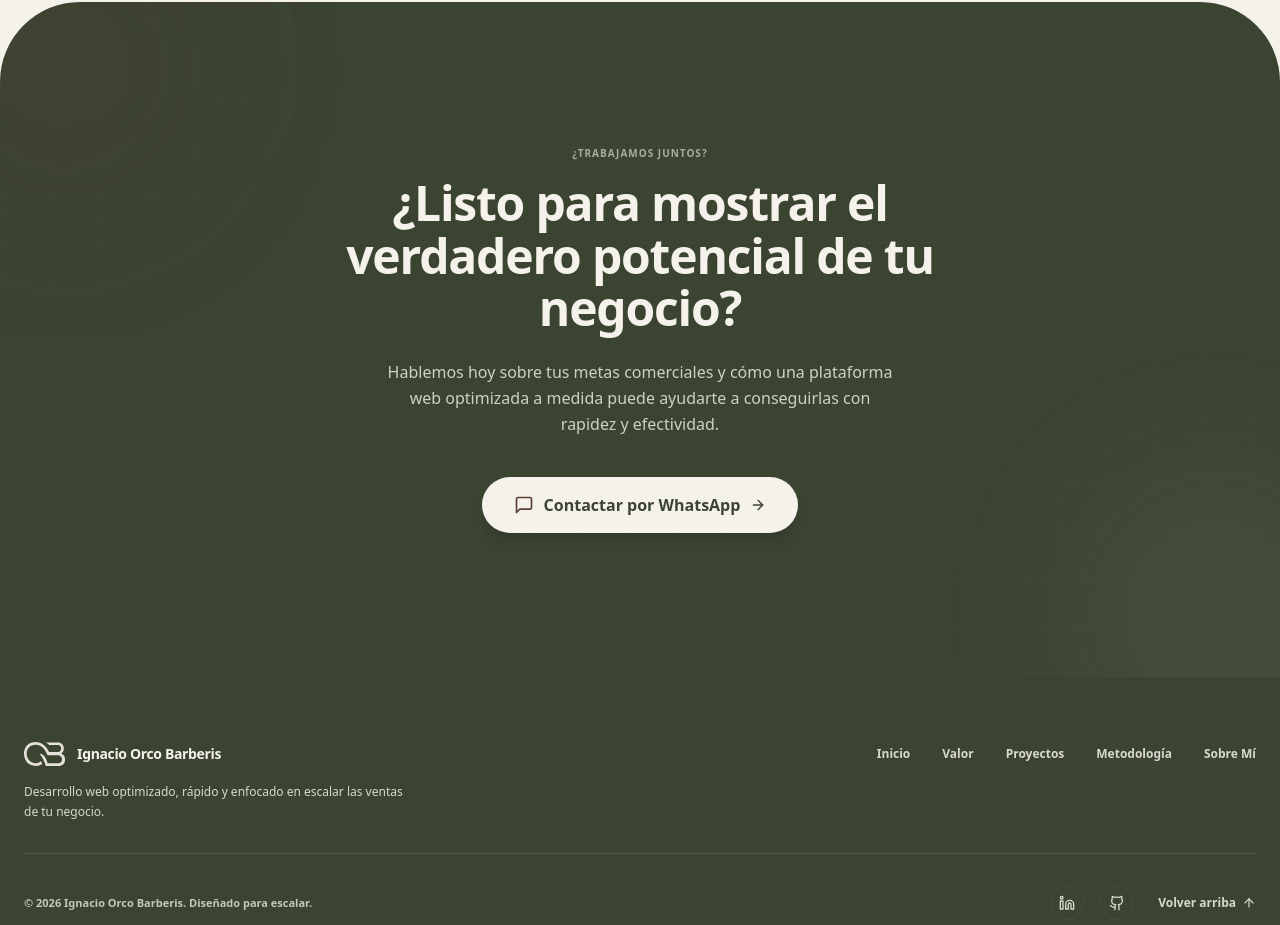
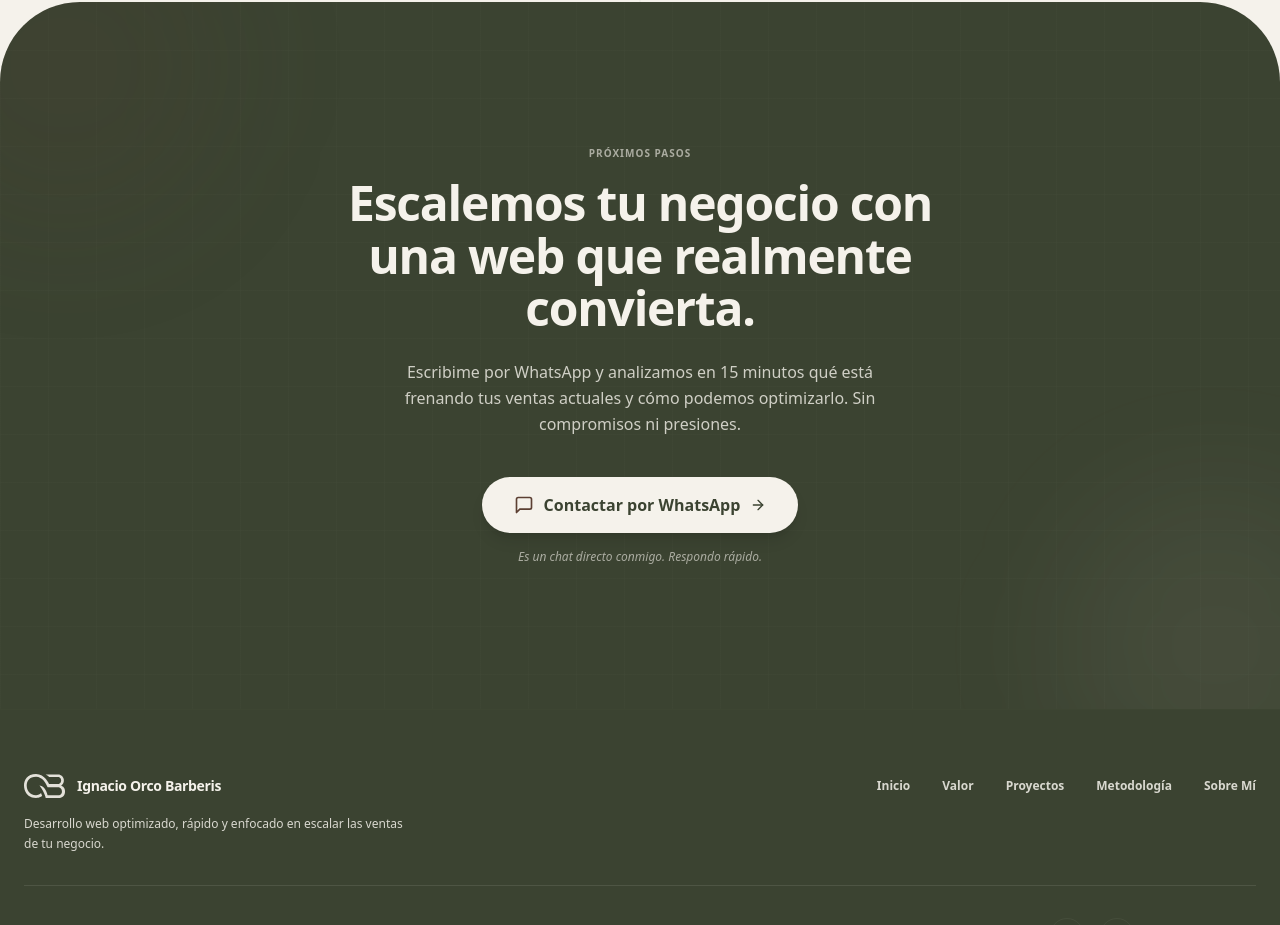
Before and after one commit to nachom1833/Orco-Barberis, a Next.js app: page / in a window 1280 px wide. Shown: the part 5554-6479 px from the top of the page. Built offline with nearby package versions, Linux system fonts and the light colour scheme.

Commit message:
feat: add CTA section component with animated conversion button

```diff
--- a/src/components/sections/CTA.tsx
+++ b/src/components/sections/CTA.tsx
@@ -25,13 +25,13 @@ export default function CTA() {
           className="max-w-2xl flex flex-col items-center"
         >
           <span className="text-[10px] font-black text-brand-beige/60 uppercase tracking-widest block mb-4">
-            ¿Trabajamos juntos?
+            PRÓXIMOS PASOS
           </span>
           <h2 className="text-3xl sm:text-4xl md:text-5xl font-black tracking-tight leading-[1.1] mb-6">
-            ¿Listo para mostrar el verdadero potencial de tu negocio?
+            Escalemos tu negocio con una web que realmente convierta.
           </h2>
           <p className="text-sm sm:text-base text-brand-beige/80 font-medium max-w-lg mb-10 leading-relaxed">
-            Hablemos hoy sobre tus metas comerciales y cómo una plataforma web optimizada a medida puede ayudarte a conseguirlas con rapidez y efectividad.
+            Escribime por WhatsApp y analizamos en 15 minutos qué está frenando tus ventas actuales y cómo podemos optimizarlo. Sin compromisos ni presiones.
           </p>
 
           <motion.a
@@ -47,6 +47,10 @@ export default function CTA() {
             Contactar por WhatsApp
             <ArrowRight className="w-4 h-4 text-brand-olive transition-transform duration-300 group-hover-hover:translate-x-1" />
           </motion.a>
+
+          <p className="text-xs text-brand-beige/60 font-medium italic mt-4 text-center">
+            Es un chat directo conmigo. Respondo rápido.
+          </p>
         </motion.div>
       </div>
     </section>
```
